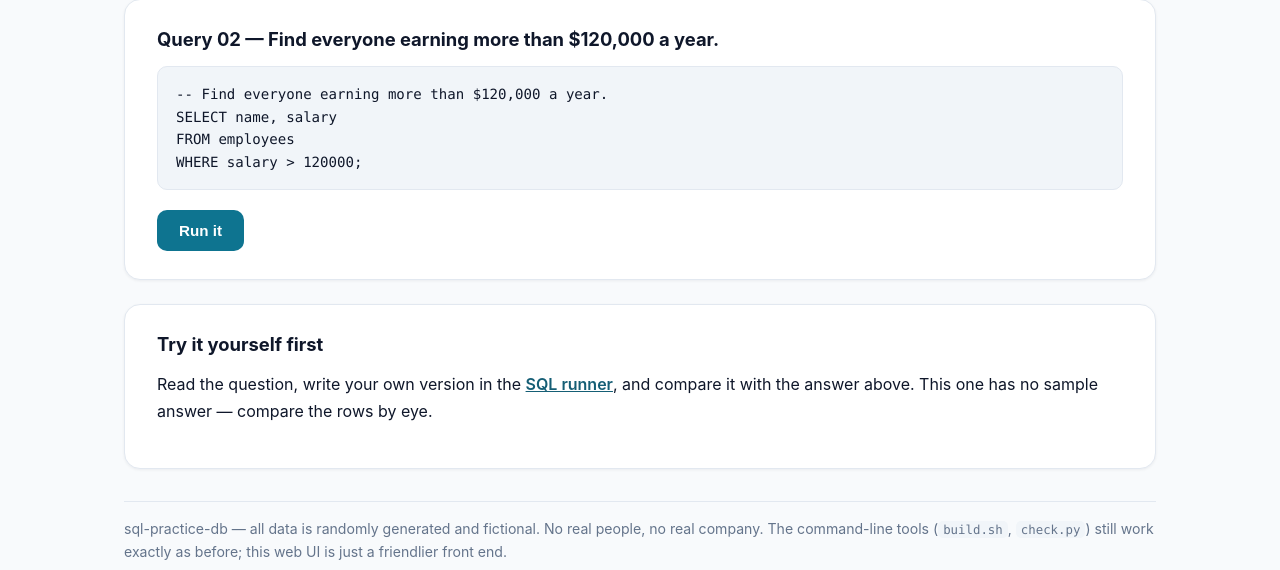
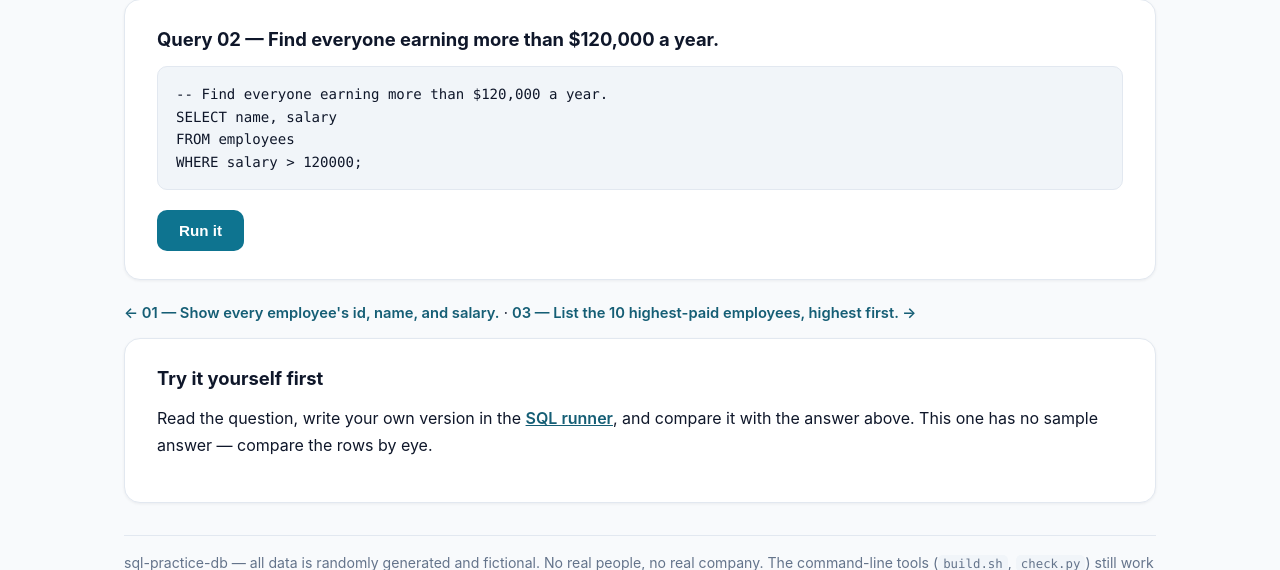
Before and after one commit to Merolearns/sql-practice-db, a Flask app: page /query/2 in a window 1280 px wide. Shown: the part 265-835 px from the top of the page. Run offline with Flask 3, Linux system fonts and the light colour scheme; parts of the project's set-up code (start-up, migrations or seed data) failed here and were passed over.

Commit message:
add previous/next links on query pages

```diff
--- a/app.py
+++ b/app.py
@@ -303,6 +303,7 @@ def query_page(num):
     return render_template(
         "query.html", q=q, cols=cols, rows=rows,
         check=check, error=error, max_rows=MAX_ROWS,
+        prev_q=BY_NUM.get(num - 1), next_q=BY_NUM.get(num + 1),
     )
 
 
--- a/templates/query.html
+++ b/templates/query.html
@@ -56,6 +56,12 @@
   {% endif %}
 </div>
 
+<p class="crumb">
+  {% if prev_q %}<a href="{{ url_for('query_page', num=prev_q.num) }}">&larr; {{ prev_q.num_str }} — {{ prev_q.question }}</a>{% endif %}
+  {% if prev_q and next_q %} &middot; {% endif %}
+  {% if next_q %}<a href="{{ url_for('query_page', num=next_q.num) }}">{{ next_q.num_str }} — {{ next_q.question }} &rarr;</a>{% endif %}
+</p>
+
 <div class="card">
   <h2 class="section-title">Try it yourself first</h2>
   <p class="card-text">Read the question, write your own version in the
```
Also changed, not shown: tests/test_web.py (+10 -0 lines), README.md.
